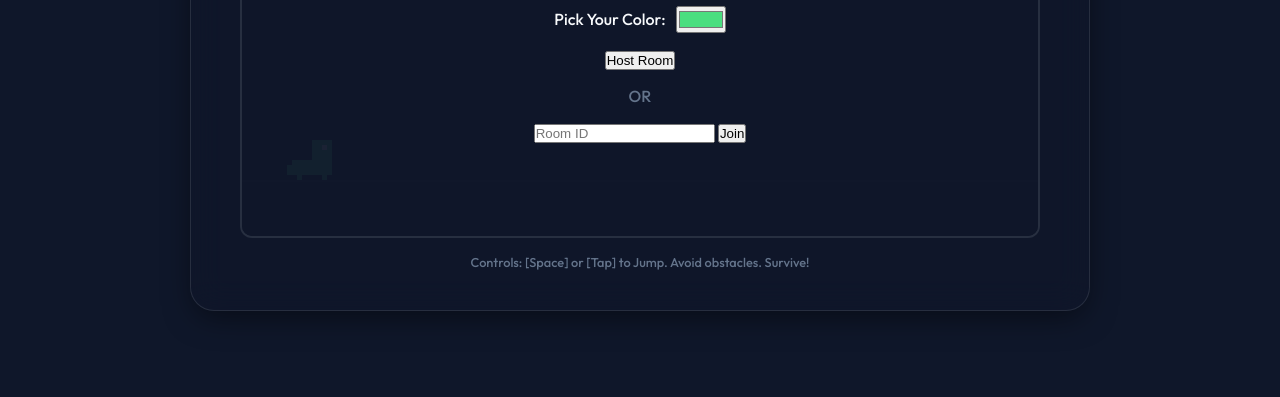
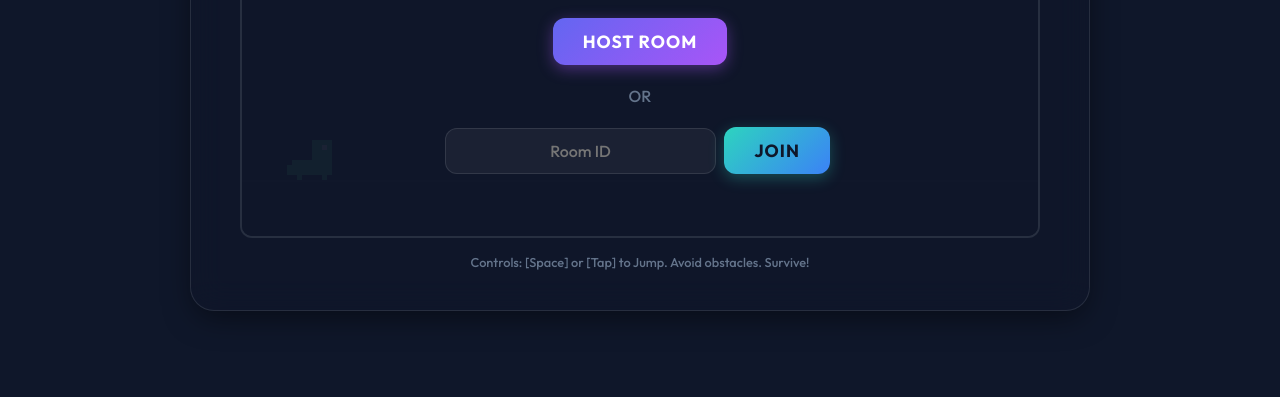
Before and after one commit to tsrinath2007/game1, a plain HTML site: page dino.html in a window 1280 px wide. Shown: the part 403-800 px from the top of the page. Drawn offline with Linux system fonts and the light colour scheme.

Commit message:
Update button styles and fix UI quirks

```diff
--- a/style.css
+++ b/style.css
@@ -327,3 +327,121 @@ body {
         opacity: 1;
     }
 }
+
+/* --- COOL BUTTON STYLES --- */
+
+.base-btn {
+    font-family: var(--font-main);
+    font-size: 1.1rem;
+    font-weight: 600;
+    padding: 12px 30px;
+    border-radius: 12px;
+    border: none;
+    cursor: pointer;
+    transition: all 0.3s cubic-bezier(0.4, 0, 0.2, 1);
+    position: relative;
+    overflow: hidden;
+    text-transform: uppercase;
+    letter-spacing: 1px;
+    z-index: 1;
+    margin: 5px;
+    /* Spacing */
+}
+
+/* Glow Effect on Hover */
+.base-btn::before {
+    content: '';
+    position: absolute;
+    top: 0;
+    left: 0;
+    width: 100%;
+    height: 100%;
+    background: linear-gradient(45deg, rgba(255, 255, 255, 0.1), rgba(255, 255, 255, 0));
+    opacity: 0;
+    z-index: -1;
+    transition: opacity 0.3s;
+}
+
+.base-btn:hover::before {
+    opacity: 1;
+}
+
+.base-btn:hover {
+    transform: translateY(-4px) scale(1.02);
+    box-shadow: 0 10px 20px -5px rgba(0, 0, 0, 0.4);
+}
+
+.base-btn:active {
+    transform: translateY(-1px);
+}
+
+/* Primary (Host, Continue) - Gradient Purple */
+.primary-btn {
+    background: linear-gradient(135deg, #6366f1 0%, #a855f7 100%);
+    color: white;
+    box-shadow: 0 4px 15px rgba(168, 85, 247, 0.4);
+}
+
+.primary-btn:hover {
+    box-shadow: 0 8px 25px rgba(168, 85, 247, 0.6);
+}
+
+/* Secondary (Local, Spectate) - Glassy Blue */
+.secondary-btn {
+    background: rgba(59, 130, 246, 0.15);
+    color: #60a5fa;
+    border: 1px solid rgba(59, 130, 246, 0.3);
+    backdrop-filter: blur(10px);
+}
+
+.secondary-btn:hover {
+    background: rgba(59, 130, 246, 0.25);
+    color: white;
+    border-color: #60a5fa;
+    box-shadow: 0 0 15px rgba(59, 130, 246, 0.3);
+}
+
+/* Accent (Join) - Green/Teal */
+.accent-btn {
+    background: linear-gradient(135deg, #2dd4bf 0%, #3b82f6 100%);
+    color: #0f172a;
+    /* Dark text for contrast */
+    box-shadow: 0 4px 15px rgba(45, 212, 191, 0.3);
+    font-weight: 700;
+}
+
+.accent-btn:hover {
+    box-shadow: 0 8px 25px rgba(45, 212, 191, 0.5);
+    color: white;
+    /* Switch to white on hover */
+}
+
+/* Input Styles */
+.join-input {
+    background: rgba(255, 255, 255, 0.05);
+    border: 1px solid rgba(255, 255, 255, 0.1);
+    padding: 12px 20px;
+    border-radius: 12px;
+    color: white;
+    font-family: var(--font-main);
+    font-size: 1rem;
+    outline: none;
+    transition: all 0.3s;
+    text-align: center;
+}
+
+.join-input:focus {
+    border-color: #a855f7;
+    background: rgba(255, 255, 255, 0.1);
+    box-shadow: 0 0 0 4px rgba(168, 85, 247, 0.1);
+}
+
+/* Divider Text */
+.divider {
+    color: #64748b;
+    font-size: 0.8rem;
+    margin: 10px 0;
+    font-weight: 600;
+    text-transform: uppercase;
+    letter-spacing: 2px;
+}
```
